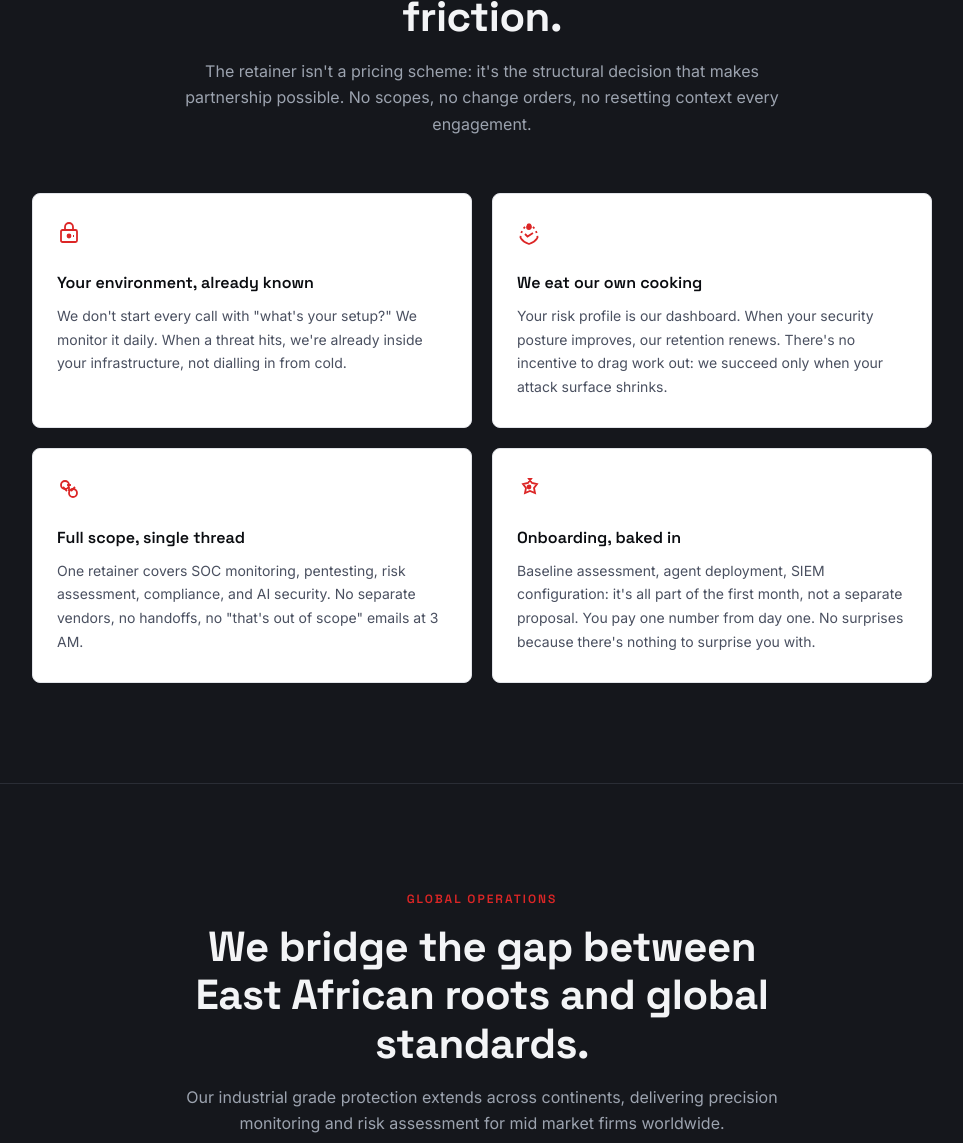
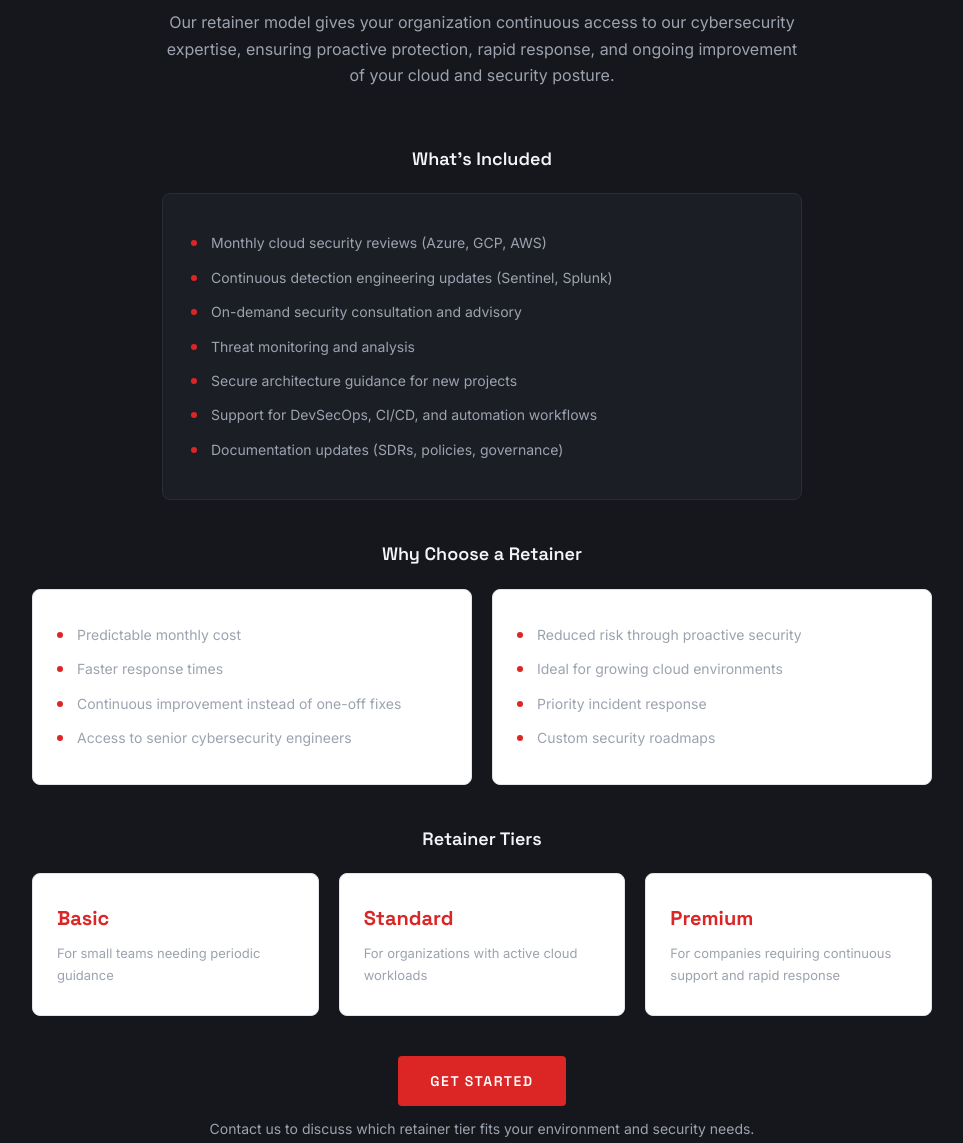
Before and after one commit to chromosems/cybersec-site, a website built with Vite: page cybersec-site/index.html in a window 1280 px wide. Shown: the part 3796-4939 px from the top of the page, without its empty margins (158-1121 px from the left). Built offline with nearby package versions, Linux system fonts and the light colour scheme; no server answers.

Commit message:
content: retainer model rewrite with tiers, included list, and CTA

```diff
--- a/cybersec-site/src/main.ts
+++ b/cybersec-site/src/main.ts
@@ -190,52 +190,59 @@ app.innerHTML = `
 <section id="retainer">
   <div class="container">
   <div class="section-header">
-    <span class="section-tag">THE RETAINER MODEL</span>
-    <h2>One number, one team, zero friction.</h2>
-    <p class="section-desc">The retainer isn't a pricing scheme: it's the structural decision that makes partnership possible. No scopes, no change orders, no resetting context every engagement.</p>
+    <span class="section-tag">RETAINER MODEL</span>
+    <h2>Cybersecurity Retainer Model</h2>
+    <p class="section-desc">Our retainer model gives your organization continuous access to our cybersecurity expertise, ensuring proactive protection, rapid response, and ongoing improvement of your cloud and security posture.</p>
   </div>
+  <h3 class="retainer-subheading">What's Included</h3>
+  <div class="retainer-single">
+    <ul class="retainer-list">
+      <li>Monthly cloud security reviews (Azure, GCP, AWS)</li>
+      <li>Continuous detection engineering updates (Sentinel, Splunk)</li>
+      <li>On-demand security consultation and advisory</li>
+      <li>Threat monitoring and analysis</li>
+      <li>Secure architecture guidance for new projects</li>
+      <li>Support for DevSecOps, CI/CD, and automation workflows</li>
+      <li>Documentation updates (SDRs, policies, governance)</li>
+    </ul>
+  </div>
+  <h3 class="retainer-subheading">Why Choose a Retainer</h3>
   <div class="retainer-grid">
     <div class="retainer-card">
-      <svg viewBox="0 0 24 24" fill="none" stroke="currentColor" stroke-width="1.8" width="24" height="24">
-        <rect x="4" y="8" width="16" height="12" rx="1.5"/>
-        <path d="M8 8V5a4 4 0 118 0v3"/>
-        <path d="M16 14h1"/>
-        <circle cx="12" cy="14" r="1.5" fill="currentColor"/>
-      </svg>
-      <h3>Your environment, already known</h3>
-      <p>We don't start every call with "what's your setup?" We monitor it daily. When a threat hits, we're already inside your infrastructure, not dialling in from cold.</p>
+      <ul class="retainer-list">
+        <li>Predictable monthly cost</li>
+        <li>Faster response times</li>
+        <li>Continuous improvement instead of one-off fixes</li>
+        <li>Access to senior cybersecurity engineers</li>
+      </ul>
     </div>
     <div class="retainer-card">
-      <svg viewBox="0 0 24 24" fill="none" stroke="currentColor" stroke-width="1.8" width="24" height="24">
-        <path d="M12 2a16 16 0 00-8.5 14" stroke-dasharray="2 3"/>
-        <path d="M12 2a16 16 0 018.5 14" stroke-dasharray="2 3"/>
-        <path d="M3.5 16A16 16 0 0012 22a16 16 0 008.5-6"/>
-        <circle cx="12" cy="5" r="2" fill="currentColor"/>
-        <path d="M8 12l2.5 2.5L16 11"/>
-      </svg>
-      <h3>We eat our own cooking</h3>
-      <p>Your risk profile is our dashboard. When your security posture improves, our retention renews. There's no incentive to drag work out: we succeed only when your attack surface shrinks.</p>
+      <ul class="retainer-list">
+        <li>Reduced risk through proactive security</li>
+        <li>Ideal for growing cloud environments</li>
+        <li>Priority incident response</li>
+        <li>Custom security roadmaps</li>
+      </ul>
+    </div>
+  </div>
+  <h3 class="retainer-subheading">Retainer Tiers</h3>
+  <div class="retainer-grid-3">
+    <div class="retainer-card">
+      <div class="retainer-tier">Basic</div>
+      <p>For small teams needing periodic guidance</p>
     </div>
     <div class="retainer-card">
-      <svg viewBox="0 0 24 24" fill="none" stroke="currentColor" stroke-width="1.8" width="24" height="24">
-        <circle cx="8" cy="8" r="4"/>
-        <circle cx="16" cy="16" r="4"/>
-        <path d="M6 10l4 4"/>
-        <path d="M14 14l4-4"/>
-        <path d="M10 8h4"/>
-        <path d="M12 10v4"/>
-      </svg>
-      <h3>Full scope, single thread</h3>
-      <p>One retainer covers SOC monitoring, pentesting, risk assessment, compliance, and AI security. No separate vendors, no handoffs, no "that's out of scope" emails at 3 AM.</p>
+      <div class="retainer-tier">Standard</div>
+      <p>For organizations with active cloud workloads</p>
     </div>
     <div class="retainer-card">
-      <svg viewBox="0 0 24 24" fill="none" stroke="currentColor" stroke-width="1.8" width="24" height="24">
-        <path d="M12 2l3 4 5 1-3 4 1 5-5-2-5 2 1-5-3-4 5-1 3-4z"/>
-        <circle cx="12" cy="10" r="1.5" fill="currentColor"/>
-      </svg>
-      <h3>Onboarding, baked in</h3>
-      <p>Baseline assessment, agent deployment, SIEM configuration: it's all part of the first month, not a separate proposal. You pay one number from day one. No surprises because there's nothing to surprise you with.</p>
+      <div class="retainer-tier">Premium</div>
+      <p>For companies requiring continuous support and rapid response</p>
     </div>
+  </div>
+  <div class="retainer-cta">
+    <a href="#hero" class="btn-primary">Get Started</a>
+    <p class="retainer-cta-text">Contact us to discuss which retainer tier fits your environment and security needs.</p>
   </div>
   </div>
 </section>
--- a/cybersec-site/src/style.css
+++ b/cybersec-site/src/style.css
@@ -1036,6 +1036,103 @@ footer {
   color: #4a5060;
 }
 
+.retainer-subheading {
+  font-family: var(--heading);
+  font-size: 18px;
+  font-weight: 600;
+  color: var(--text-h);
+  margin: 40px 0 20px;
+  text-align: center;
+}
+
+.retainer-single {
+  max-width: 640px;
+  margin: 0 auto;
+  background: var(--card-bg);
+  border: 1px solid var(--border);
+  border-radius: 8px;
+  padding: 32px 28px;
+}
+
+.retainer-list {
+  list-style: none;
+  padding: 0;
+  margin: 0;
+}
+
+.retainer-list li {
+  padding: 6px 0;
+  font-size: 14px;
+  line-height: 1.6;
+  color: var(--text);
+  position: relative;
+  padding-left: 20px;
+}
+
+.retainer-list li::before {
+  content: '';
+  position: absolute;
+  left: 0;
+  top: 14px;
+  width: 6px;
+  height: 6px;
+  border-radius: 50%;
+  background: var(--accent);
+}
+
+#retainer .retainer-card ul {
+  margin: 0;
+}
+
+.retainer-grid-3 {
+  display: grid;
+  grid-template-columns: repeat(3, 1fr);
+  gap: 20px;
+  max-width: 900px;
+  margin: 0 auto;
+}
+
+.retainer-tier {
+  font-family: var(--heading);
+  font-size: 20px;
+  font-weight: 700;
+  color: var(--accent);
+  margin-bottom: 8px;
+}
+
+#retainer .retainer-card p {
+  color: var(--text);
+  font-size: 13px;
+}
+
+.retainer-cta {
+  text-align: center;
+  margin-top: 40px;
+}
+
+.retainer-cta-text {
+  font-size: 14px;
+  color: var(--text);
+  margin-top: 12px;
+}
+
+@media (max-width: 700px) {
+  .retainer-grid-3 {
+    grid-template-columns: 1fr;
+  }
+}
+
+@media (max-width: 600px) {
+  .retainer-single {
+    padding: 24px 18px;
+  }
+
+  .retainer-subheading {
+    font-size: 16px;
+    margin: 28px 0 16px;
+  }
+}
+
 /* Accordion category */
 
 .accordion-category {
```
